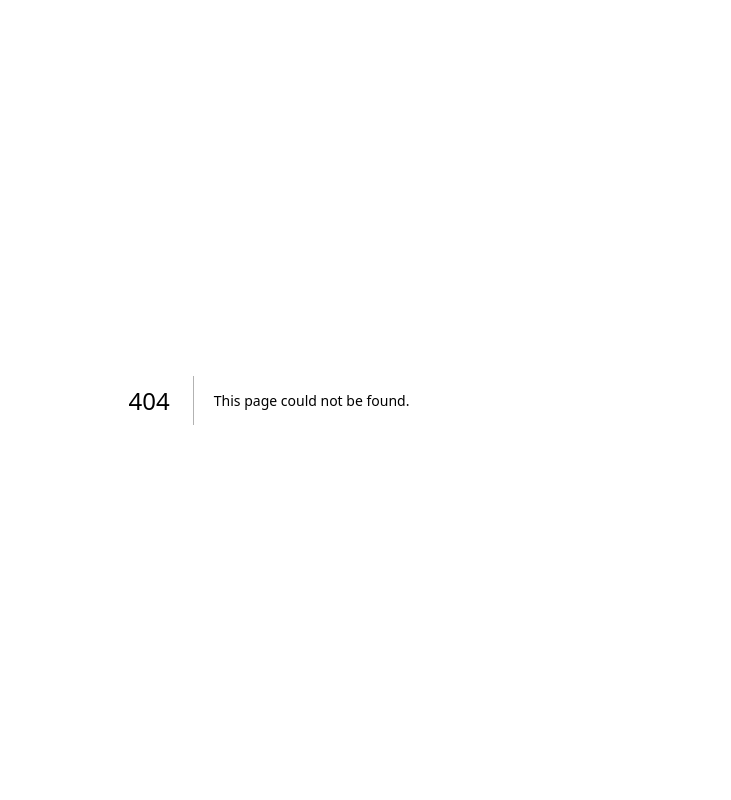
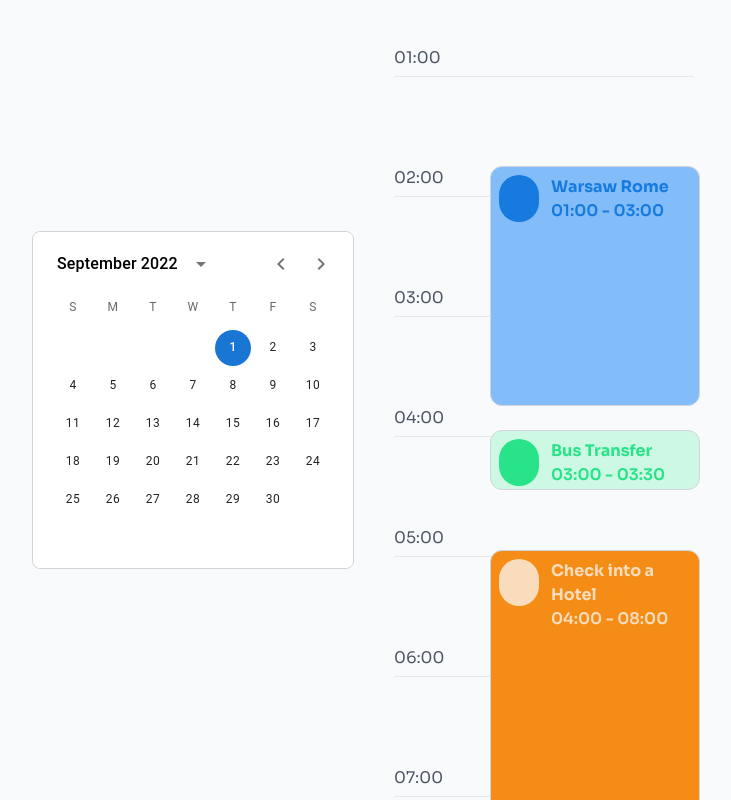
Before and after one commit to Lord-Aman/tripNext-frontend, a Next.js app: page /calendar in a window 1280 px wide. Before the commit this address had no page. Shown: the top 800 px of the page, without its empty margins (371-1102 px from the left). Built offline with nearby package versions, Linux system fonts and the light colour scheme; some icons are missing.

Commit message:
Event addedFew t

```diff
--- /dev/null
+++ b/app/calendar/page.jsx
@@ -0,0 +1,9 @@
+import EventCalendar from "@/components/EventCalendar/EventCalendar";
+
+export default function Home() {
+  return (
+    <div className="flex justify-center items-center h-screen bg-gray-50">
+      <EventCalendar />
+    </div>
+  );
+}
--- /dev/null
+++ b/components/EventCalendar/EventCalendar.jsx
@@ -0,0 +1,189 @@
+"use client";
+
+import React, { useState } from "react";
+import dayjs from "dayjs";
+import { LocalizationProvider } from "@mui/x-date-pickers/LocalizationProvider";
+import { AdapterDayjs } from "@mui/x-date-pickers/AdapterDayjs";
+import { DateCalendar } from "@mui/x-date-pickers/DateCalendar";
+import { Bus, Element2, Airplane } from "iconsax-react";
+
+import { calculateHeight, calculateTopPosition } from "@/utils/timeUtils";
+
+const events = {
+  "2022-09-01": [
+    {
+      time: "01:00 AM",
+      title: "Warsaw Rome",
+      duration: "01:00 - 03:00",
+      color: "#82bdf9",
+      textColor: "#177ade",
+      iconBgColor: "#177ade",
+      iconColor: "#82bdf9",
+      icon: <Airplane size="32" />,
+    },
+    {
+      time: "02:00 PM",
+      title: "Bus Transfer",
+      duration: "03:00 - 03:30",
+      color: "#cdf9e4",
+      textColor: "#28e388",
+      iconBgColor: "#28e388",
+      iconColor: "#cdf9e4",
+      icon: <Bus size="32" />,
+    },
+    {
+      time: "08:00 PM",
+      title: "Check into a Hotel",
+      duration: "04:00 - 08:00",
+      color: "#f58c15",
+      textColor: "#f8dcbc",
+      iconBgColor: "#f8dcbc",
+      iconColor: "#f58c15",
+      icon: <Element2 size="32" />,
+    },
+  ],
+  "2022-09-02": [
+    {
+      time: "09:00 AM",
+      title: "Meeting with Client",
+      duration: "09:00 - 10:00",
+      color: "#ADD8E6",
+      textColor: "#000000",
+      iconBgColor: "#000000",
+      iconColor: "#ADD8E6",
+      icon: <Airplane size="32" />,
+    },
+    {
+      time: "11:00 AM",
+      title: "Project deadline",
+      duration: "11:00 - 12:00",
+      color: "#FFB6C1",
+      textColor: "#000000",
+      iconBgColor: "#000000",
+      iconColor: "#FFB6C1",
+      icon: <Bus size="32" />,
+    },
+    {
+      time: "01:00 PM",
+      title: "Lunch Break",
+      duration: "01:00 - 02:00",
+      color: "#90EE90",
+      textColor: "#000000",
+      iconBgColor: "#000000",
+      iconColor: "#90EE90",
+      icon: <Element2 size="32" />,
+    },
+    {
+      time: "03:00 PM",
+      title: "Appointment",
+      duration: "03:00 - 03:30",
+      color: "#E6E6FA",
+      textColor: "#000000",
+      iconBgColor: "#000000",
+      iconColor: "#E6E6FA",
+      icon: <Bus size="32" />,
+    },
+    {
+      time: "05:00 PM",
+      title: "Evening Review",
+      duration: "05:00 - 06:00",
+      color: "#FFDAB9",
+      textColor: "#000000",
+      iconBgColor: "#000000",
+      iconColor: "#FFDAB9",
+      icon: <Airplane size="32" />,
+    },
+  ],
+};
+
+export default function EventCalendar() {
+  const [selectedDate, setSelectedDate] = useState(dayjs("2022-09-01"));
+
+  const handleDateChange = (newDate) => {
+    setSelectedDate(newDate || dayjs());
+  };
+
+  const formattedDate = selectedDate.format("YYYY-MM-DD");
+  const selectedEvents = events[formattedDate] || [];
+
+  const timeSlots = Array.from({ length: 12 }, (_, i) => i + 1).map((hour) => {
+    const displayHour = hour < 10 ? `0${hour}` : `${hour}`;
+    return `${displayHour}:00`;
+  });
+
+  return (
+    <LocalizationProvider dateAdapter={AdapterDayjs}>
+      <div className="bg-white border border-gray-300 rounded-lg w-fit m-3">
+        <DateCalendar
+          value={selectedDate}
+          onChange={handleDateChange}
+          className="bg-white rounded-lg"
+        />
+      </div>
+
+      <div className="mt-6 p-4 rounded-lg w-fit flex m-3">
+        <div className="w-16 pr-4">
+          {timeSlots.map((time, index) => (
+            <div key={time} className="relative" style={{ height: "60px" }}>
+              <div
+                className="text-gray-600 absolute left-0"
+                style={{ top: `${index * 60}px` }}
+              >
+                {time}
+              </div>
+              <div
+                className="border-b border-gray-200 absolute"
+                style={{
+                  top: `${index * 60 + 30}px`,
+                  left: "0",
+                  width: "300px",
+                }}
+              ></div>
+            </div>
+          ))}
+        </div>
+
+        <div className="flex-grow pl-8">
+          {selectedEvents.length > 0 ? (
+            selectedEvents.map((event, index) => {
+              const [startTime, endTime] = event.duration.split(" - ");
+              return (
+                <div key={index} className="mb-6 relative">
+                  <div
+                    className="flex items-start justify-start border border-gray-300 rounded-xl"
+                    style={{
+                      height: calculateHeight(startTime, endTime),
+                      width: "210px",
+                      backgroundColor: event.color,
+                      color: event.textColor,
+                      position: "absolute",
+                      top: calculateTopPosition(startTime),
+                    }}
+                  >
+                    <div className="flex-grow flex items-start p-2 rounded-xl w-full">
+                      <p
+                        className="bg-black rounded-full p-1"
+                        style={{
+                          backgroundColor: event.iconBgColor,
+                          color: event.iconColor,
+                        }}
+                      >
+                        {event.icon}
+                      </p>
+                      <div className="ml-3 flex flex-col justify-start">
+                        <p className="font-bold">{event.title}</p>
+                        <p className="font-semibold">{event.duration}</p>
+                      </div>
+                    </div>
+                  </div>
+                </div>
+              );
+            })
+          ) : (
+            <p>No events for this date</p>
+          )}
+        </div>
+      </div>
+    </LocalizationProvider>
+  );
+}
--- a/components/LocationMap/LocationMap.jsx
+++ b/components/LocationMap/LocationMap.jsx
@@ -4,6 +4,7 @@ import React, { useEffect, useState } from "react";
 import { MapContainer, TileLayer } from "react-leaflet";
 import "leaflet/dist/leaflet.css";
 
+//TODO: Add pinpoint
 const LocationMap = ({ locationName = "Rome" }) => {
   const [center, setCenter] = useState(null);
 
--- /dev/null
+++ b/utils/timeUtils.js
@@ -0,0 +1,15 @@
+export const timeToMinutes = (time) => {
+  const [hour, minute] = time.split(":").map(Number);
+  return hour * 60 + minute;
+};
+
+export const calculateHeight = (startTime, endTime) => {
+  const startMinutes = timeToMinutes(startTime);
+  const endMinutes = timeToMinutes(endTime);
+  return `${(endMinutes - startMinutes) * 2}px`;
+};
+
+export const calculateTopPosition = (startTime) => {
+  const startMinutes = timeToMinutes(startTime);
+  return `${startMinutes * 2}px`;
+};
```
Also changed, not shown: package.json (+10 -0 lines), 1 other file (tests, documents, lock files or other folders).
